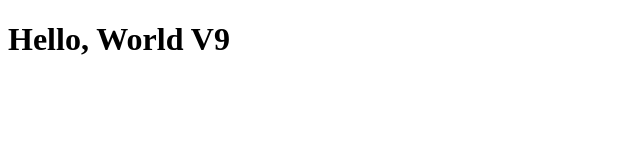
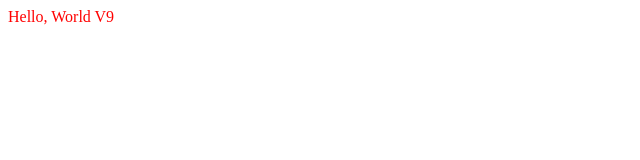
Before and after one commit to mrlongyang/learn-git, a plain HTML site: page index.html in a window 1280 px wide. Shown: the whole page, without its empty margins (0-640 px from the left). Drawn offline with Linux system fonts and the light colour scheme.

Commit message:
add title color

```diff
--- a/index.html
+++ b/index.html
@@ -3,9 +3,10 @@
 <head>
     <meta charset="UTF-8">
     <meta name="viewport" content="width=device-width, initial-scale=1.0">
+    <link rel="stylesheet" href="style.css">
     <title>Document</title>
 </head>
 <body>
-    <h1>Hello, World V9</h1>
+    <h class="title">Hello, World V9</h1>
 </body>
 </html>
--- a/style.css
+++ b/style.css
@@ -0,0 +1,3 @@
+.title{
+    color: red;
+}
```
